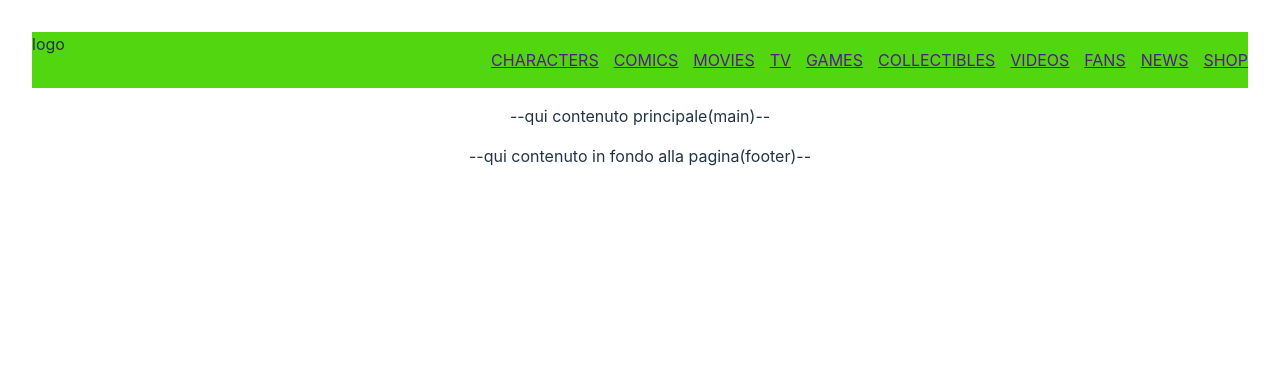
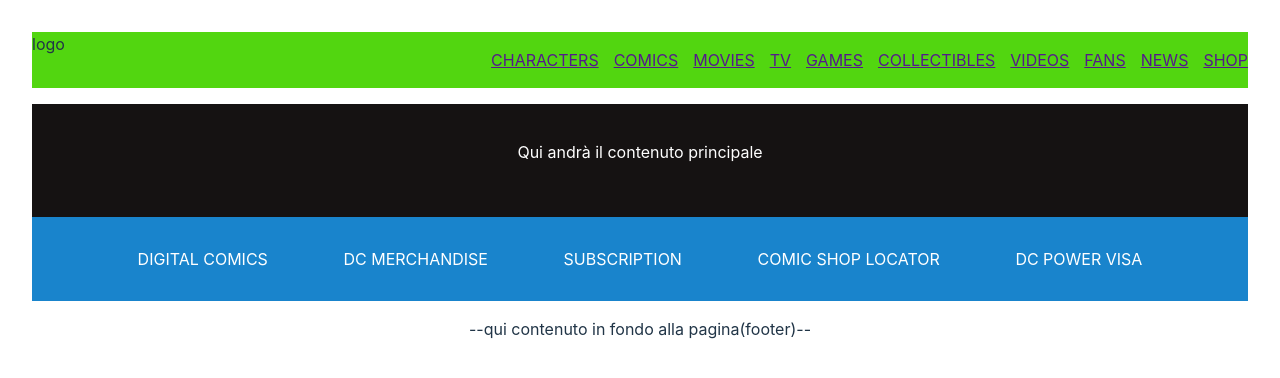
Before and after one commit to michelangelomancini4/react-dc-comics, a React (Vite) app: page / in a window 1280 px wide. Shown: the top 378 px of the page. Built offline with nearby package versions, Linux system fonts and the light colour scheme; a web font is replaced by a local one.

Commit message:
creazione grezza del main

```diff
--- a/src/components/Main.jsx
+++ b/src/components/Main.jsx
@@ -1,4 +1,14 @@
 // Main.jsx
 export default function Main() {
-    return (<main><p>--qui contenuto principale(main)--</p> </main>);
+    return (<main>
+        <p className="main-container">Qui andrà il contenuto principale</p>
+
+        <ul className="shop-list">
+            <li><a href="">DIGITAL COMICS</a></li>
+            <li><a href="">DC MERCHANDISE</a></li>
+            <li><a href="">SUBSCRIPTION</a></li>
+            <li><a href="">COMIC SHOP LOCATOR</a></li>
+            <li><a href="">DC POWER VISA</a></li>
+        </ul>
+    </main>);
 }
--- a/src/index.css
+++ b/src/index.css
@@ -14,20 +14,10 @@
   -moz-osx-font-smoothing: grayscale;
 }
 
-/* a {
-  font-weight: 500;
-  color: #646cff;
-  text-decoration: inherit;
-}
-a:hover {
-  color: #535bf2;
-} */
+
 /* regole generali */
 body {
   margin: 0;
-  /* display: flex;
-  place-items: center; */
-  /* min-width: 320px; */
   min-height: 100vh;
 }
 
@@ -51,7 +41,54 @@
   gap: 15px;
 }
 
-button {
+/* regole main */
+
+main {
+  background-color: #151212;
+  color: white;
+  text-align: center;
+
+}
+
+/* regole sezione principale del main */
+.main-container {
+  padding: 3%;
+}
+
+
+/* regole shop-list(BLUE) */
+.shop-list {
+  background-color: rgb(25, 132, 204);
+  list-style: none;
+  display: flex;
+  justify-content: space-evenly;
+  padding: 30px;
+}
+
+.shop-list a {
+  text-decoration: none;
+  list-style: none;
+  color: white;
+
+}
+
+
+
+
+
+
+
+
+
+
+
+
+
+
+
+
+
+/* button {
   border-radius: 8px;
   border: 1px solid transparent;
   padding: 0.6em 1.2em;
@@ -70,7 +107,7 @@
 button:focus,
 button:focus-visible {
   outline: 4px auto -webkit-focus-ring-color;
-}
+} */
 
 @media (prefers-color-scheme: light) {
   :root {
```
